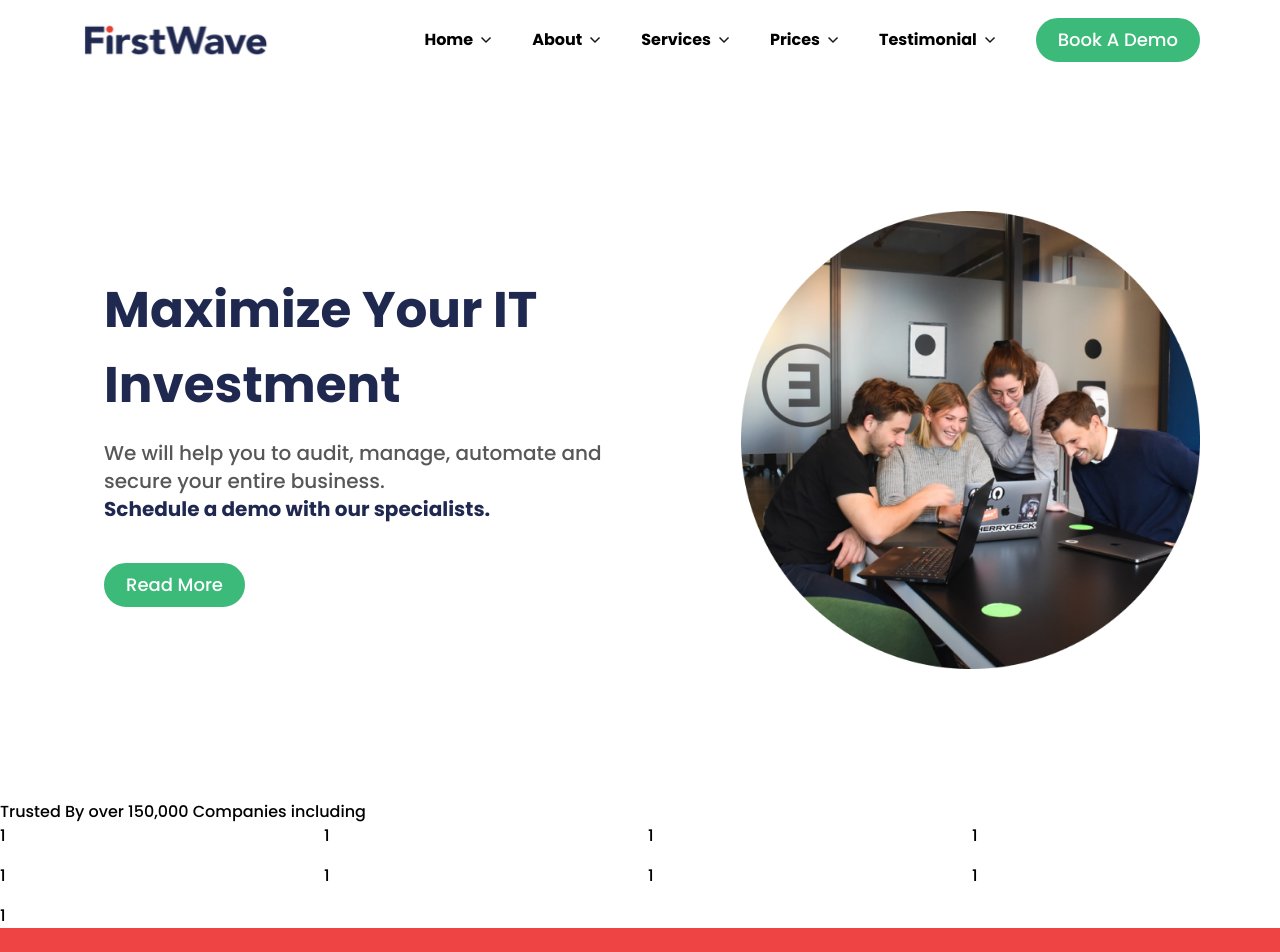
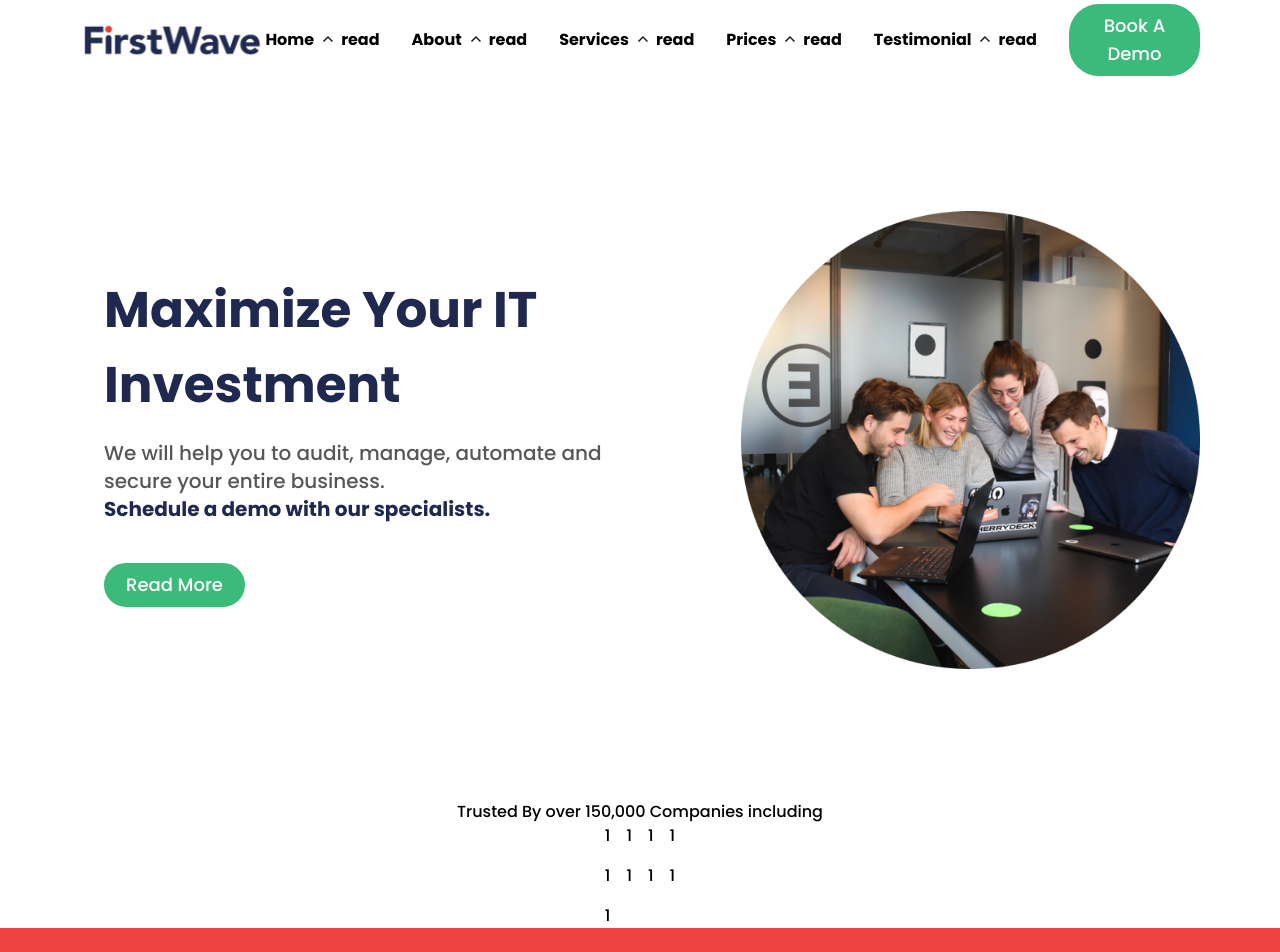
Before and after one commit to Ranugraha/telaga-softwere, a Next.js app: page / in a window 1280 px wide. Shown: the top 952 px of the page. Built offline with nearby package versions, Linux system fonts and the light colour scheme.

Commit message:
dropdown menu
initial

```diff
--- a/components/NavbarMenu.tsx
+++ b/components/NavbarMenu.tsx
@@ -1,5 +1,5 @@
 import Link from "next/link";
-import React from "react";
+import React, { useState } from "react";
 import { DropdownIcon } from "./images/icon";
 
 type Props = {
@@ -8,12 +8,26 @@ type Props = {
 };
 
 function NavbarMenu(props: Props) {
+  const [state, setState] = useState(false);
+  const toogle = () => {
+    setState(!state);
+  };
   return (
     <li className="flex flex-row items-center ">
-      <Link href={props.href} className="flex flex-row">
-        {props.menuName}
-        <DropdownIcon className="m-2" />
-      </Link>
+      <button onClick={toogle} className="">
+        <Link href={props.href} className="flex flex-row transition">
+          {props.menuName}
+
+          <DropdownIcon
+            className={
+              state
+                ? "m-2 transition duration-500"
+                : "t m-2 rotate-180 transition duration-500"
+            }
+          />
+        </Link>
+      </button>
+      <h1 className={state ? "hidden" : ""}>read</h1>
     </li>
   );
 }
--- a/components/OutPartner.tsx
+++ b/components/OutPartner.tsx
@@ -4,9 +4,9 @@ type Props = {};
 
 export default function OutPartner({}: Props) {
   return (
-    <div>
+    <div className="flex flex-col items-center">
       <p>Trusted By over 150,000 Companies including</p>
-      <div className="grid grid-cols-4 gap-4 ">
+      <div className="grid grid-cols-4 gap-4">
         <div>1</div>
         <div>1</div>
         <div>1</div>
```
